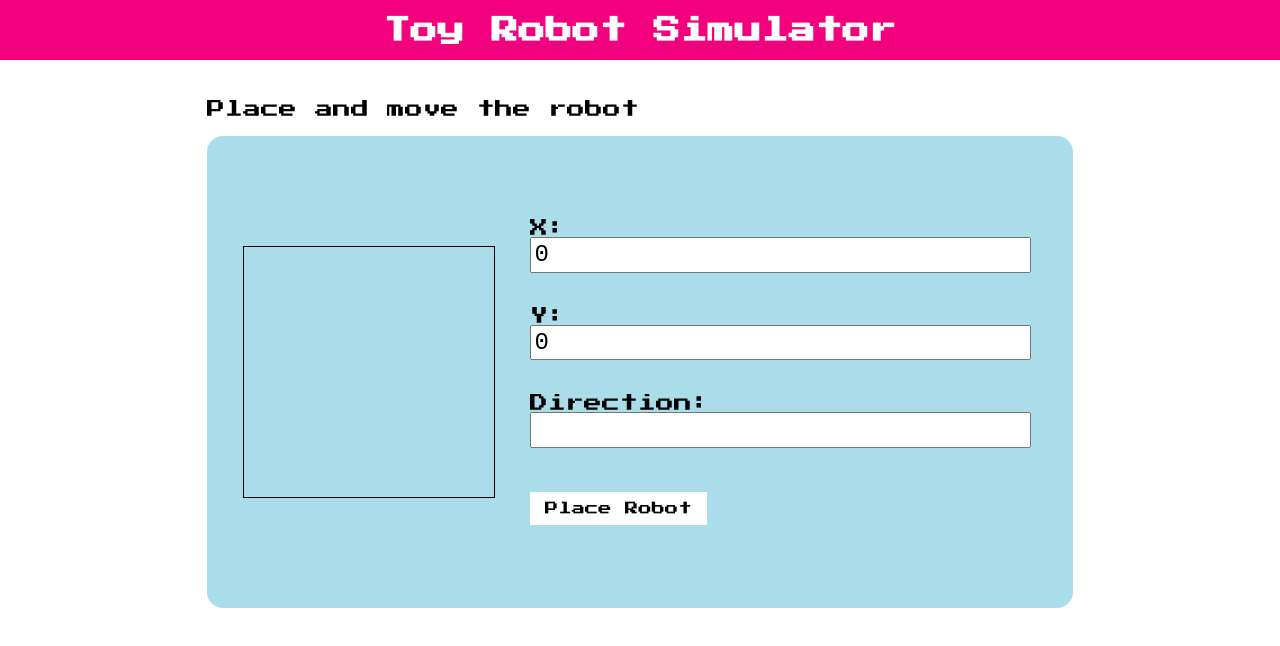
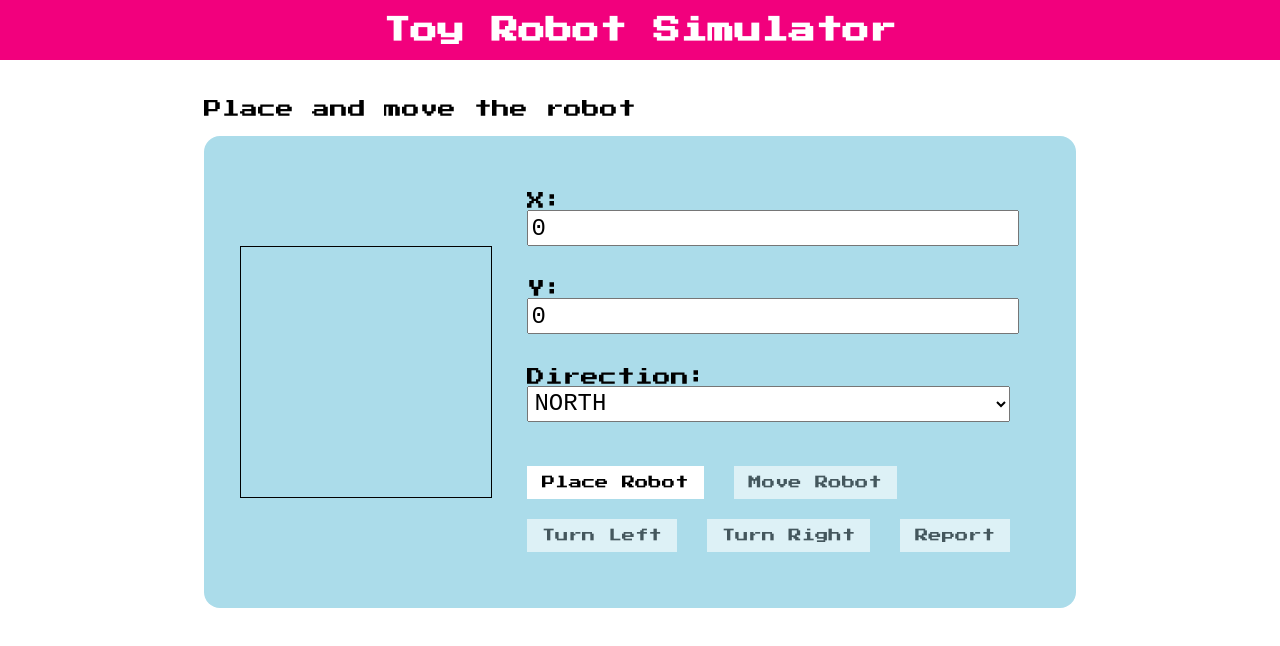
Before and after one commit to chiarazetaa/toy-robot-simulator, an Angular app: page / in a window 1280 px wide. Shown: the top 646 px of the page. Built offline with nearby package versions, Linux system fonts and the light colour scheme.

Commit message:
some optimizations

```diff
--- a/package.json
+++ b/package.json
@@ -18,9 +18,6 @@
     "@angular/platform-browser": "^16.2.0",
     "@angular/platform-browser-dynamic": "^16.2.0",
     "@angular/router": "^16.2.0",
-    "body-parser": "^1.20.2",
-    "cors": "^2.8.5",
-    "express": "^4.19.2",
     "rxjs": "~7.8.0",
     "tslib": "^2.3.0",
     "zone.js": "~0.13.0"
--- a/src/app/robot-control/robot-control.component.css
+++ b/src/app/robot-control/robot-control.component.css
@@ -5,6 +5,7 @@
     background-color: #abdcea;
     padding: 2em;
     height: 400px;
+    width: 800px;
 }
 
 .table {
@@ -49,11 +50,17 @@ button:hover {
     box-shadow: 0 0 0 5px #000000, inset 0 0 0 1px #fff;
 }
 
+button:disabled {
+    opacity: 0.6;
+    cursor: not-allowed;
+    box-shadow: none;
+}
+
 .commands {
     margin: 10px 15px;
 }
 
-input {
+input, select {
     padding: 0.1em;
     font-family: "VT323", monospace;
     font-size: x-large;
--- a/src/app/robot-control/robot-control.component.html
+++ b/src/app/robot-control/robot-control.component.html
@@ -16,13 +16,18 @@
         </div>
         <div class="commands">
             <label>Direction:</label>
-            <input type="text" [(ngModel)]="direction" />
+            <select [(ngModel)]="direction">
+                <option value="NORTH">NORTH</option>
+                <option value="SOUTH">SOUTH</option>
+                <option value="EAST">EAST</option>
+                <option value="WEST">WEST</option>
+            </select>
         </div>
         <button (click)="placeRobot()">Place Robot</button>
-        <button (click)="moveRobot()" *ngIf="robotPlaced">Move Robot</button><br>
-        <button (click)="turnLeft()" *ngIf="robotPlaced">Turn Left</button>
-        <button (click)="turnRight()" *ngIf="robotPlaced">Turn Right</button>
-        <button (click)="getReport()" *ngIf="robotPlaced">Report</button>
+        <button (click)="moveRobot()" [disabled]="!robotPlaced">Move Robot</button><br>
+        <button (click)="turnLeft()" [disabled]="!robotPlaced">Turn Left</button>
+        <button (click)="turnRight()" [disabled]="!robotPlaced">Turn Right</button>
+        <button (click)="getReport(x, y, direction)" [disabled]="!robotPlaced">Report</button>
     </div>
 </div>
 <div *ngIf="report">
--- a/src/app/robot-control/robot-control.component.ts
+++ b/src/app/robot-control/robot-control.component.ts
@@ -1,6 +1,4 @@
 import { Component } from '@angular/core';
-import { HttpClient, HttpHeaders } from '@angular/common/http';
-import { Subscription } from 'rxjs';
 
 @Component({
   selector: 'app-robot-control',
@@ -10,89 +8,76 @@ import { Subscription } from 'rxjs';
 export class RobotControlComponent {
   public x: number = 0;
   public y: number = 0;
-  public direction: string = '';
+  public direction: string = 'NORTH';
   public report: any;
   public robotPlaced: boolean = false;
 
-  constructor(private http: HttpClient) { }
+  constructor() { }
 
   placeRobot() {
-    this.http.post('http://localhost:3000/place', { x: this.x, y: this.y, direction: this.direction }, { responseType: 'text' }).subscribe({
-      next: () => {
-        console.log('Robot placed successfully');
-        this.robotPlaced = true; // Set robotPlaced to true after placing the robot
-      },
-      error: (error) => {
-        console.error('Errore HTTP: ' + JSON.stringify(error));
-        throw new Error(error);
-      }
-    });
+    // place the robot in the first position (0, 0, NORTH)
+    let position = { x: this.x, y: this.y, direction: this.direction };
+    console.log('Robot placed successfully', position);
+    this.robotPlaced = true;
   }
 
   moveRobot() {
-    this.http.post('http://localhost:3000/move', {}, { responseType: 'text' }).subscribe({
-      next: () => {
-        console.log('Robot moved successfully');
-        // Update the robot's position based on the direction
+    // check if the move will cause the robot to go out of bounds
+    if (this.direction === 'NORTH' && this.y < 4) {
+      this.y++;
+    } else if (this.direction === 'SOUTH' && this.y > 0) {
+      this.y--;
+    } else if (this.direction === 'EAST' && this.x < 4) {
+      this.x++;
+    } else if (this.direction === 'WEST' && this.x > 0) {
+      this.x--;
+    } else {
+      console.log('Move ignored: Robot will go out of bounds');
+    }
+  }
+
+  turnLeft() {
     switch (this.direction) {
       case 'NORTH':
-            this.y++;
+        this.direction = 'WEST';
         break;
       case 'SOUTH':
-            this.y--;
+        this.direction = 'EAST';
         break;
       case 'EAST':
-            this.x++;
+        this.direction = 'NORTH';
         break;
       case 'WEST':
-            this.x--;
+        this.direction = 'SOUTH';
         break;
       default:
         console.error('Invalid direction');
         break;
     }
-      },
-      error: (error) => {
-        console.error('Errore HTTP: ' + JSON.stringify(error));
-        throw new Error(error);
-      }
-    });
-  }
-
-  turnLeft() {
-    this.http.post('http://localhost:3000/left', {}, { responseType: 'text' }).subscribe({
-      next: () => {
-        console.log('Robot turned left successfully');
-      },
-      error: (error) => {
-        console.error('Errore HTTP: ' + JSON.stringify(error));
-        throw new Error(error);
-      }
-    });
   }
 
   turnRight() {
-    this.http.post('http://localhost:3000/right', {}, { responseType: 'text' }).subscribe({
-      next: () => {
-        console.log('Robot turned right successfully');
-      },
-      error: (error) => {
-        console.error('Errore HTTP: ' + JSON.stringify(error));
-        throw new Error(error);
+    switch (this.direction) {
+      case 'NORTH':
+        this.direction = 'EAST';
+        break;
+      case 'SOUTH':
+        this.direction = 'WEST';
+        break;
+      case 'EAST':
+        this.direction = 'SOUTH';
+        break;
+      case 'WEST':
+        this.direction = 'NORTH';
+        break;
+      default:
+        console.error('Invalid direction');
+        break;
     }
-    });
   }
 
-  getReport() {
-    this.http.get('http://localhost:3000/report').subscribe({
-      next: (data) => {
-        this.report = data;
-        console.log('Robot report:', this.report);
-      },
-      error: (error) => {
-        console.error('Errore HTTP: ' + JSON.stringify(error));
-        throw new Error(error);
-      }
-    });
+  getReport(x: number, y: number, direction: string) {
+    this.report = { x: x, y: y, direction: direction };
+    console.log('Robot Position: ', this.report);
   }
 }
--- a/src/styles.css
+++ b/src/styles.css
@@ -23,7 +23,6 @@ html {
     display: flex;
     margin: 82px auto 32px;
     padding: 0 16px;
-    max-width: 960px;
     flex-direction: column;
     align-items: center;
 }
```
Also changed, not shown: app.js (deleted, +0 -50 lines), 1 other file (tests, documents, lock files or other folders). Lines whose indentation alone changed are shown as unchanged.
